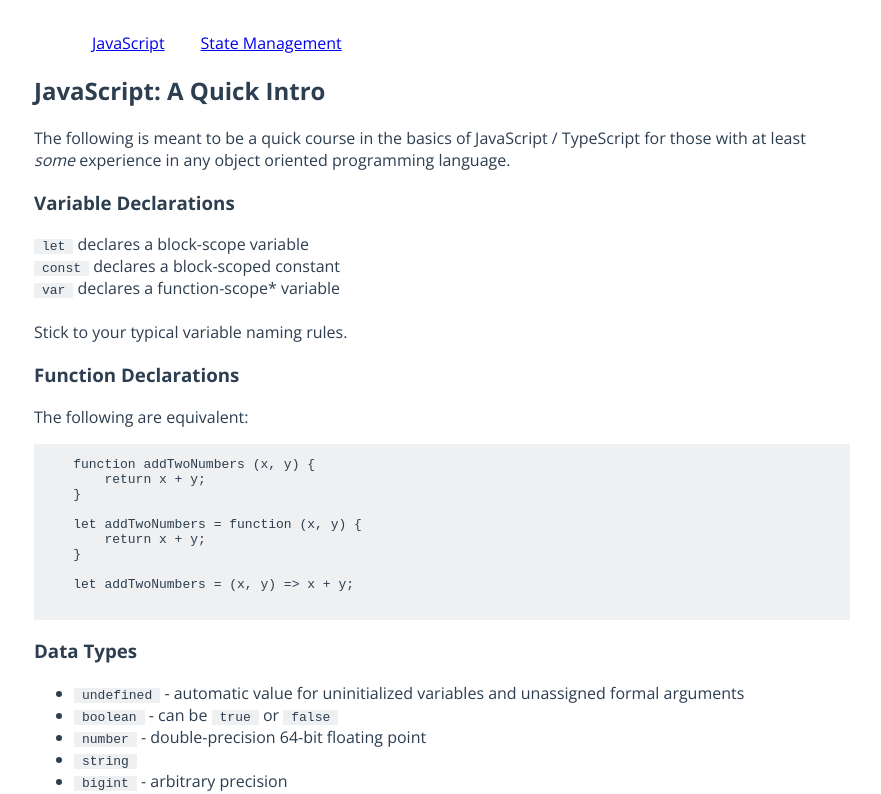
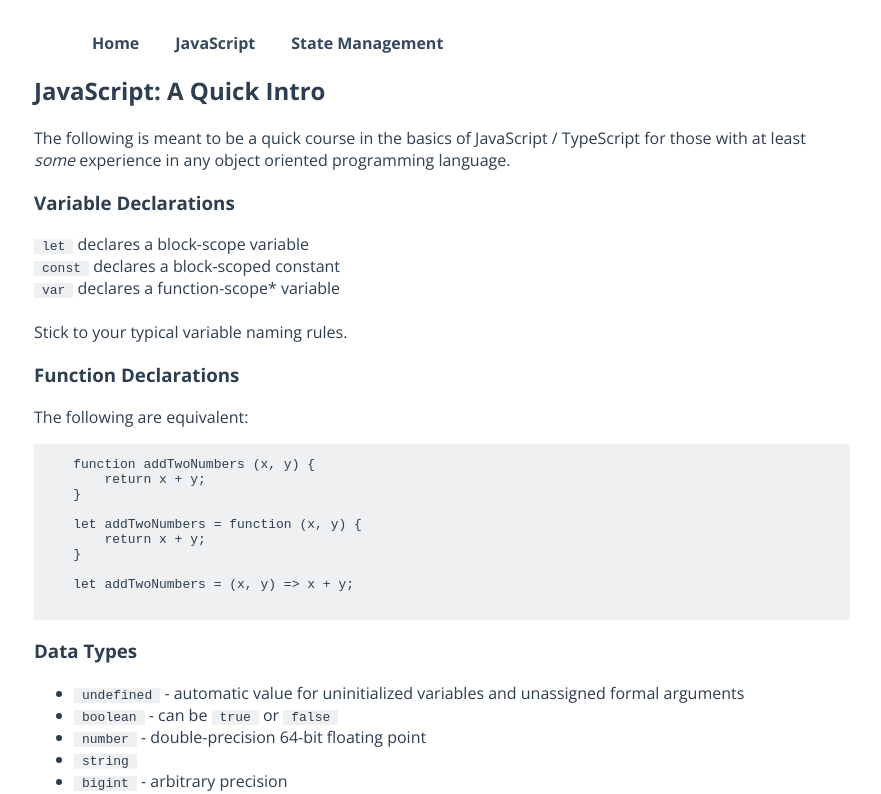
Before and after one commit to nickjg231/VueIntermediateDemo, a Vue app: page /JavaScript in a window 1280 px wide. Shown: the top 794 px of the page, without its empty margins (206-1087 px from the left). Built offline with nearby package versions, Linux system fonts and the light colour scheme.

Commit message:
simple home page, navbar

```diff
--- a/src/components/Navbar.vue
+++ b/src/components/Navbar.vue
@@ -1,6 +1,7 @@
 <template>
     <div class="nav-container">
         <ul>
+            <router-link :to="'/'"><li>Home</li></router-link>
             <router-link :to="'/JavaScript'"><li>JavaScript</li></router-link>
             <router-link :to="'/StateManagement'"><li>State Management</li></router-link>
         </ul>
@@ -28,4 +29,19 @@
         margin: 18px;
     }
 }
+
+a {
+    text-decoration: none;
+    transition: 300ms;
+    font-weight: bold;
+    color: #35495e;
+
+    &:visited {
+        color: #35495e;
+    }
+
+    &:hover {
+        color: #42b883;
+    }
+}
 </style>
--- a/src/views/Home.vue
+++ b/src/views/Home.vue
@@ -1,7 +1,7 @@
 <template>
   <div class="home">
     <img alt="Vue logo" src="../assets/logo.png">
-    <HelloWorld msg="Welcome to Your Vue.js + TypeScript App"/>
+    <p>VueJS Part II: Intermediate Concepts - Events, Binding, State Management, and More.</p>
   </div>
 </template>
 
@@ -16,3 +16,10 @@
 })
 export default class Home extends Vue {}
 </script>
+
+<style lang="scss" scoped>
+  .home {
+    text-align: center;
+    margin: 180px auto 0;
+  }
+</style>
```
